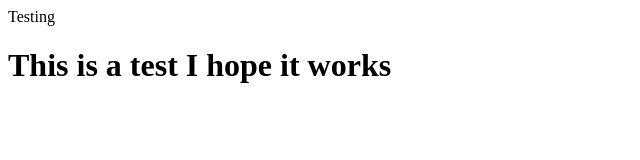
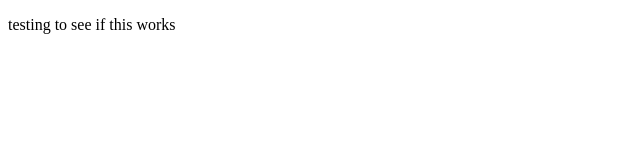
Before and after one commit to SavannaR-AC/testingpage, a plain HTML site: page scripts/index.html in a window 1280 px wide. Shown: the whole page, without its empty margins (0-640 px from the left). Drawn offline with Linux system fonts and the light colour scheme.

Commit message:
changes made

```diff
--- a/scripts/index.html
+++ b/scripts/index.html
@@ -1,11 +1,12 @@
 <!DOCTYPE html>
-<html>
-    <head>
-    <meta charset="utf-8" />
-    <title>Testing because nothing is working</title>
-    </head>
-    <body>
-        <header>Testing</header>
-        <h1>This is a test I hope it works</h1>
-    </body>
+<html lang="en-us">
+<head>
+    <meta charset="UTF-8">
+    <meta http-equiv="X-UA-Compatible" content="IE=edge">
+    <meta name="viewport" content="width=device-width, initial-scale=1.0">
+    <title>testing</title>
+</head>
+<body>
+    <p>testing to see if this works</p>
+</body>
 </html>
```
